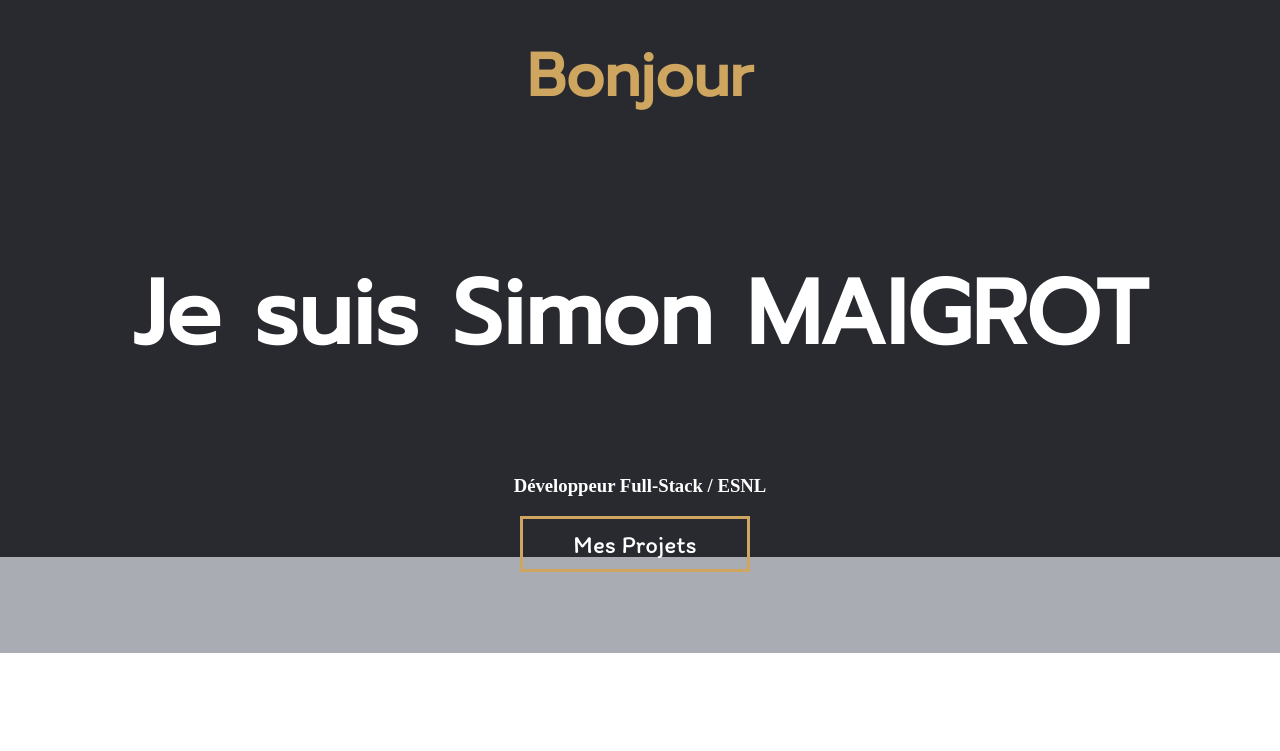
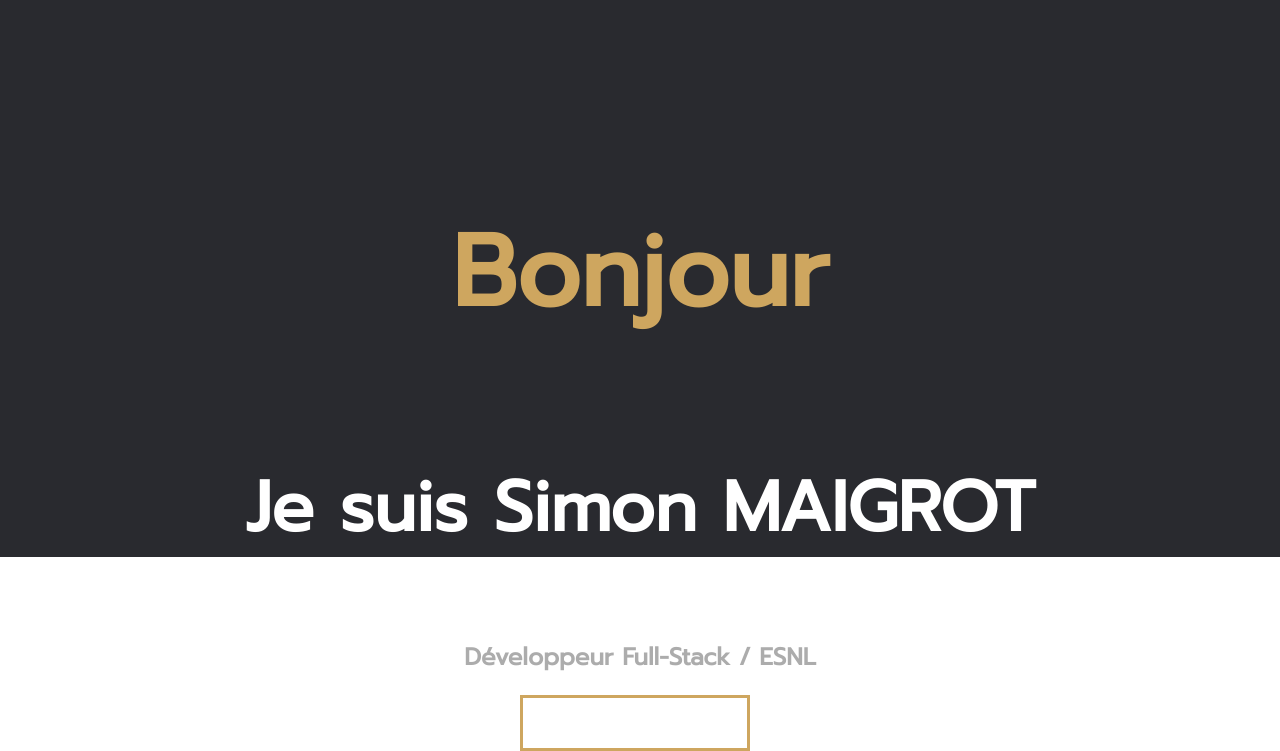
Before and after one commit to SimonMaigrot/SimonMaigrot.github.io, a plain HTML site: page index.html in a window 1280 px wide. Shown: the part 147-898 px from the top of the page. Before the commit the page ends 800 px from the top, so only its background shows below. Drawn offline with Linux system fonts and the light colour scheme.

Commit message:
Add files via upload

```diff
--- a/index.html
+++ b/index.html
@@ -25,10 +25,10 @@
             </div>
         </div>
         <div class="profil">
-            <h2>Bonjour</h2>
+            <p>Bonjour</p>
             <h1>Je suis Simon MAIGROT</h1>
-            <h3>Développeur Full-Stack / ESNL</h3>
-            <a href="projets">Mes Projets</a>
+            <h2>Développeur Full-Stack / ESNL</h2>
+            <a href="#projets">Mes Projets</a>
         </div>
     </section>
 </body>
--- a/style.css
+++ b/style.css
@@ -75,7 +75,7 @@ body {
         font-family: Itim;
         font-size: 25px;
         margin-right: 70px;
-        transition: 500ms;
+        transition: 400ms;
     }
 
     .nav .contact a:hover {
@@ -86,7 +86,6 @@ body {
     /* Header */
 
     .header {
-        background-color: #aaacb3;
         width: 100%;
         height: 100vh;
     }
@@ -97,24 +96,36 @@ body {
         height: 70%;
         display: flex;
         flex-direction: column;
-        justify-content: center;
         align-items: center;
     }
 
-    .profil h2 {
+    .profil p {
+        display: flex;
+        width: 100%;
+        justify-content: center;
+        font-size: 100px;
+        font-family: Prompt;
+        font-weight: 800;
         color: #cea65f;
-        font-size: 60px;
-        font-family: Prompt;
+        padding-top: 100px;
+        height: 100px;
     }
 
     .profil h1 {
+        display: flex;
+        width: 100%;
+        justify-content: center;
+        font-family: Prompt;
         color: white;
-        font-size: 90px;
-        font-family: Prompt;
+        font-size: 70px;
     }
 
-    .profil h3 {
-        color: white;
+    .profil h2 {
+        display: flex;
+        width: 100%;
+        justify-content: center;
+        font-family: Prompt;
+        color: rgb(172, 172, 172);
     }
 
     .profil a {
@@ -132,4 +143,13 @@ body {
         border: solid;
         border-color: #cea65f;
         margin-left: 60px;
+        transition: 400ms;
     }
+
+    .profil a:hover {
+        background-color: #cea65f;
+    }
+
+    .profil a:active {
+        background-color: #4e4027;
+    }
```
